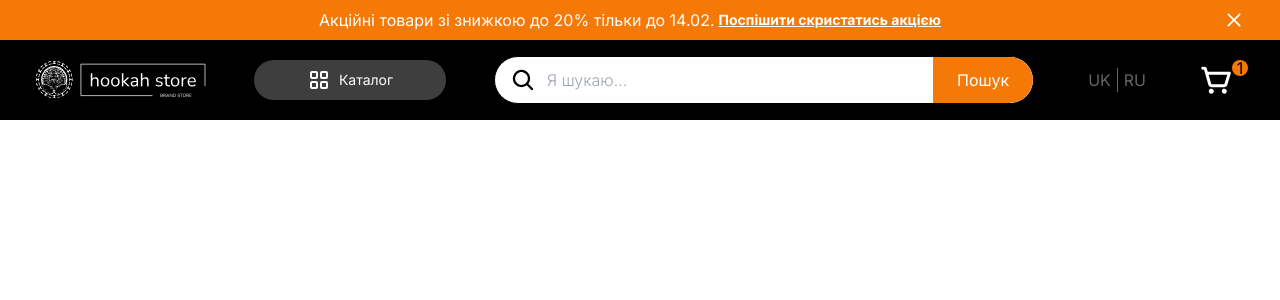
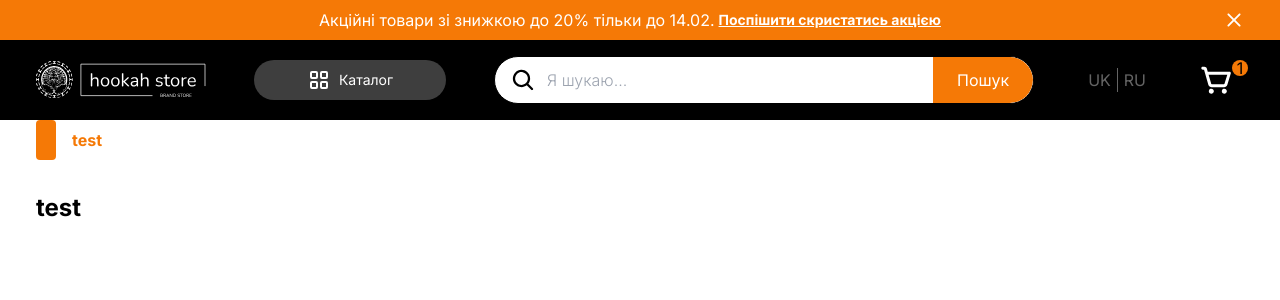
Before and after one commit to ZaharBerku/hookah, a Next.js app in the folder app/: page /1 in a window 1280 px wide. Shown: the top 300 px of the page. Built offline with nearby package versions, Linux system fonts and the light colour scheme; no server answers; what cookies-next would draw is missing.

Commit message:
upgrade tailwind

```diff
--- a/app/src/compoents/atoms/Typography/index.constants.ts
+++ b/app/src/compoents/atoms/Typography/index.constants.ts
@@ -3,9 +3,9 @@ import type { TypographyTag } from "./index.types";
 export const sizes: Record<TypographyTag, string> = {
   h1: "",
   h2: "text-4xl text-black font-bold",
-  h3: "text-3xl text-black font-bold",
-  h4: "text-2xl text-black font-bold ",
-  h5: "text-1xl text-black font-bold ",
+  h3: "text-xl text-black font-bold",
+  h4: "text-lg text-black font-bold ",
+  h5: "text-sm text-black font-bold ",
   h6: "",
   p: "text-gray-500 dark:text-gray-400"
 };
--- a/app/src/compoents/molecules/SectionName/index.tsx
+++ b/app/src/compoents/molecules/SectionName/index.tsx
@@ -9,8 +9,14 @@ interface SectionNameProps {
 const SectionName: FC<SectionNameProps> = ({ name, content }) => {
   return (
     <div className="flex flex-col items-start gap-2 md:gap-6">
-      <span>{content}</span>
-      <Typography tag="h3" className="text-xl font-bold leading-12" text={name} />
+      <span className="text-primary flex items-center gap-4 text-3xs font-bold before:block before:h-8.5 before:md:h-10 before:w-5 before:rounded before:bg-primary">
+        {content}
+      </span>
+      <Typography
+        tag="h3"
+        className="font-bold leading-12"
+        text={name}
+      />
     </div>
   );
 };
--- a/app/src/compoents/molecules/index.ts
+++ b/app/src/compoents/molecules/index.ts
@@ -11,3 +11,4 @@ export { Cart } from "./Cart";
 export { SwitchLanguage } from "./SwitchLanguage";
 export { Counter } from "./Counter";
 export { Liker } from "./Liker";
+export { SectionName } from "./SectionName";
--- a/app/src/compoents/organisms/RootMain/index.tsx
+++ b/app/src/compoents/organisms/RootMain/index.tsx
@@ -1,4 +1,5 @@
 import { Main, Wrapper } from "@/compoents/atoms";
+import { SectionName } from "@/compoents/molecules";
 import { PropsWithChildren, FC } from "react";
 
 interface RootMainProps extends PropsWithChildren {}
@@ -7,7 +8,7 @@ const RootMain: FC<RootMainProps> = ({ children }) => {
   return (
     <Main className=" w-full">
       <Wrapper>
-        {children}
+        <SectionName name={"test"} content="test" />
       </Wrapper>
     </Main>
   );
--- a/app/tailwind.config.ts
+++ b/app/tailwind.config.ts
@@ -14,6 +14,7 @@ const config: Config = {
       lg: "1024px",
       xl: "1240px"
     },
+    fontSize: {},
     text: {
       default: {
         DEFAULT: {
@@ -62,6 +63,39 @@ const config: Config = {
           fontSize: "16px"
         }
       },
+      "3xs": {
+        DEFAULT: {
+          fontSize: "14px",
+          lineHeight: "20px"
+        },
+        xs: {
+          fontSize: "14px"
+        },
+        sm: {
+          fontSize: "16px"
+        },
+        md: {
+          fontSize: "16px"
+        }
+      },
+      xs: {
+        DEFAULT: {
+          fontSize: "12px",
+          lineHeight: "16px"
+        }
+      },
+      sm: {
+        DEFAULT: {
+          fontSize: "14px",
+          lineHeight: "20px"
+        }
+      },
+      base: {
+        DEFAULT: {
+          fontSize: "16px",
+          lineHeight: "24px"
+        }
+      },
       lg: {
         DEFAULT: {
           fontWeight: "700",
@@ -93,22 +127,39 @@ const config: Config = {
           fontSize: "24px"
         }
       },
-      "2xl": {
+      "3xl": {
+        DEFAULT: {
+          fontWeight: "700",
+          fontSize: "20px",
+          lineHeight: "48px"
+        },
+        xs: {
+          fontSize: "20px"
+        },
+        sm: {
+          fontSize: "24px"
+        },
+        md: {
+          fontSize: "30px"
+        }
+      },
+      "4xl": {
         DEFAULT: {
           fontWeight: "700",
           fontSize: "24px",
           lineHeight: "48px"
         },
         xs: {
-          fontSize: "20px"
+          fontSize: "24px"
         },
         sm: {
-          fontSize: "22px"
+          fontSize: "28px"
         },
         md: {
           fontSize: "36px"
         }
-      }
+      },
+
     },
     extend: {
       colors: {
@@ -141,6 +192,7 @@ const config: Config = {
       },
       spacing: {
         "4.5": "1.125rem",
+        "8.5": "1.875rem",
         "12.5": "3.125rem",
         "15": "3.75rem"
       },
```
